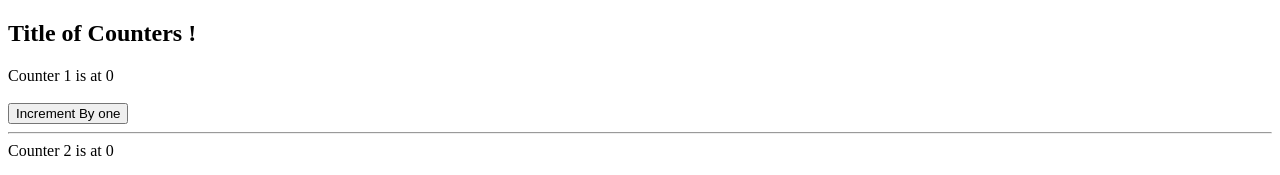
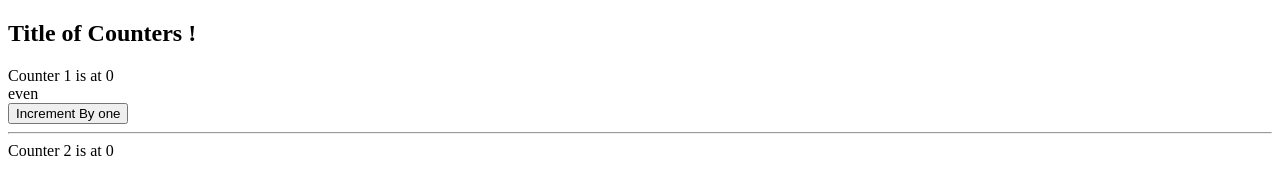
Before and after one commit to HasanMdKamrul/Hooks, a React (Create React App) app: page / in a window 1280 px wide. Shown: the top 175 px of the page. Built offline with nearby package versions, Linux system fonts and the light colour scheme.

Commit message:
useMemo() return remember function used which changed with the dependency

```diff
--- a/src/App.js
+++ b/src/App.js
@@ -1,4 +1,4 @@
-import { useCallback, useState } from 'react';
+import { useCallback, useMemo, useState } from 'react';
 import Button from './Components/ButtonMemo';
 import Counter from './Components/Countermemo';
 import Title from './Components/Title';
@@ -8,6 +8,7 @@ function App() {
   const [count1,setCount1] = useState(0);
   const [count2,setCount2] = useState(0);
 
+  // ** useCallback(fun,[dep]) cached the whole function and if the dependecies changed than it forgents the cached value
   const increamentByOne = useCallback(()=>(
     setCount1((prevCount)=>(prevCount+1))
   ),[]);
@@ -16,10 +17,24 @@ function App() {
     setCount2((prevCount)=>(prevCount+5))
   ),[]);
 
+   // ** When a huge function redered every change of state than we need to optimise using useMemo() hook
+
+  const oddOrEven = useMemo(()=>{
+
+    let i = 0;
+    while (i < 1000000000) {
+      i += 1;
+    }
+    return count1%2 === 0;
+ },[count1]) ;
+
   return (
     <div>
       <Title />
       <Counter count={count1} title="Counter 1" />
+      <span>
+        {oddOrEven ? 'even':'Odd'}
+      </span>
       <br />
       <Button change={increamentByOne}>
         Increment By one
```
